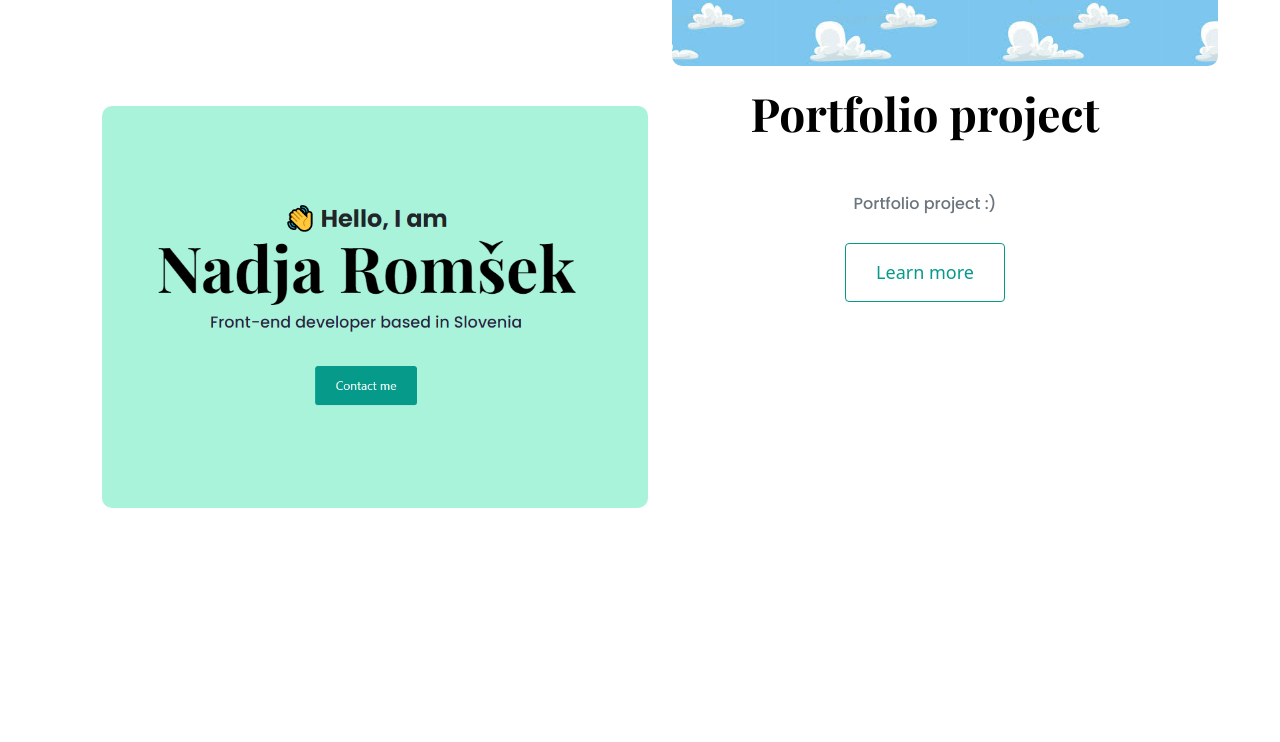
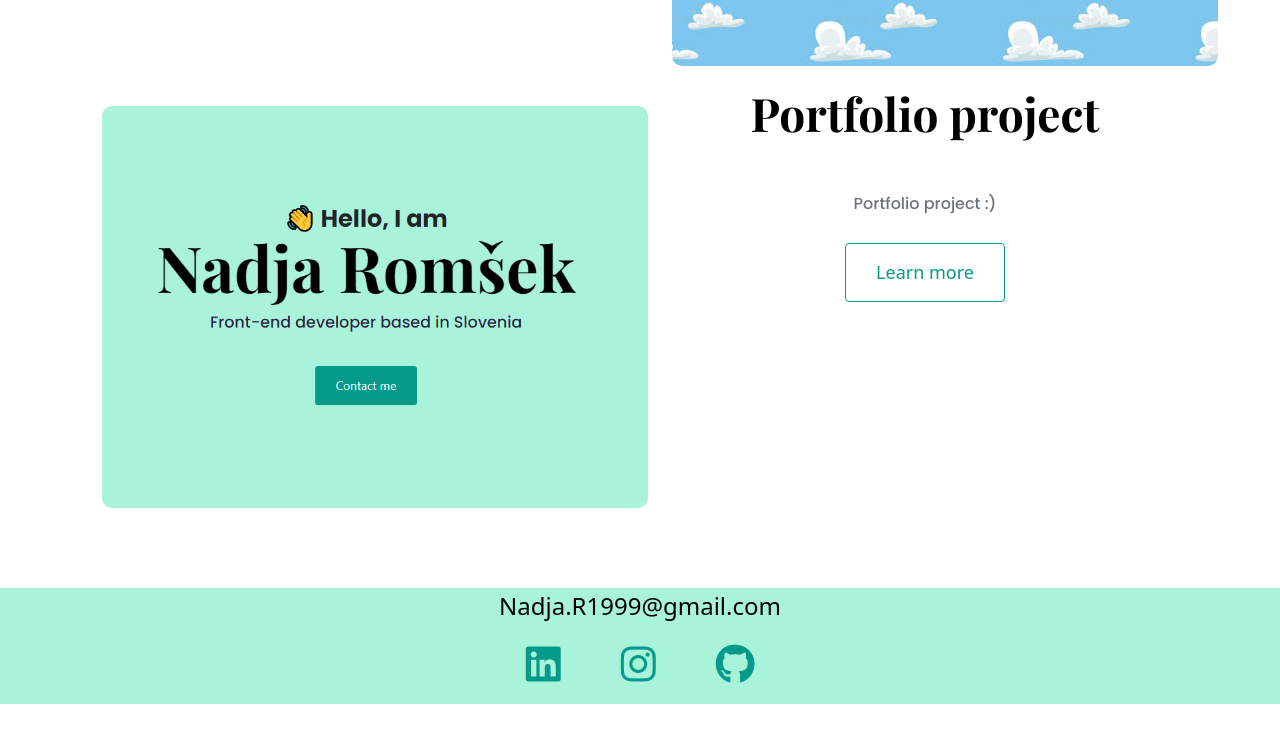
Before and after one commit to ToplaKavica/portfolio-project, a plain HTML site: page index.html in a window 1280 px wide. Shown: the part 1642-2384 px from the top of the page. Before the commit the page ends 2170 px from the top, so only its background shows below. Drawn offline with nearby package versions, Linux system fonts and the light colour scheme.

Commit message:
added footer, fixed contact page

```diff
--- a/index.html
+++ b/index.html
@@ -104,5 +104,23 @@
         </div>
       </div>
     </div>
+    <footer>
+      <div class="d-flex justify-content-center">
+        <a href="mailto:nadja.r1999@gmail.com" class="email-link"
+          >Nadja.R1999@gmail.com</a
+        >
+      </div>
+      <div class="social-links d-flex justify-content-center">
+        <a href="www.linkedin.com/in/nadja-romšek-a2773122b"
+          ><i class="fa-brands fa-linkedin"></i
+        ></a>
+        <a href="https://www.instagram.com/nadjaromsek13/"
+          ><i class="fa-brands fa-instagram"></i
+        ></a>
+        <a href="https://github.com/ToplaKavica"
+          ><i class="fa-brands fa-github"></i
+        ></a>
+      </div>
+    </footer>
   </body>
 </html>
--- a/styles/portfolio.css
+++ b/styles/portfolio.css
@@ -138,6 +138,40 @@ nav a:hover {
   transition: all 150ms ease-in-out;
 }
 
+footer {
+  margin: 60px 0;
+  background-color: rgb(169, 243, 218);
+}
+
+footer .email-link {
+  text-decoration: none;
+  color: black;
+  font-size: 24px;
+}
+
+footer .email-link:hover {
+  color: rgb(7, 149, 135);
+  text-decoration: underline;
+  transition: all 150ms ease-in-out;
+}
+
+footer .social-links a {
+  color: rgb(6, 154, 139);
+  margin: 10px 30px;
+  font-size: 40px;
+}
+
+footer .social-links a:hover {
+  color: black;
+  transition: all 150ms ease-in-out;
+}
+.media-link {
+  background-color: rgb(169, 243, 218);
+  width: 250px;
+  padding: 20px 15px;
+  border-radius: 60px;
+}
+
 @media (max-width: 960px) {
   h1 {
     font-size: 44px;
```
Also changed, not shown: about.html (+18 -0 lines), contact.html (+25 -5 lines), work.html (+18 -0 lines).
